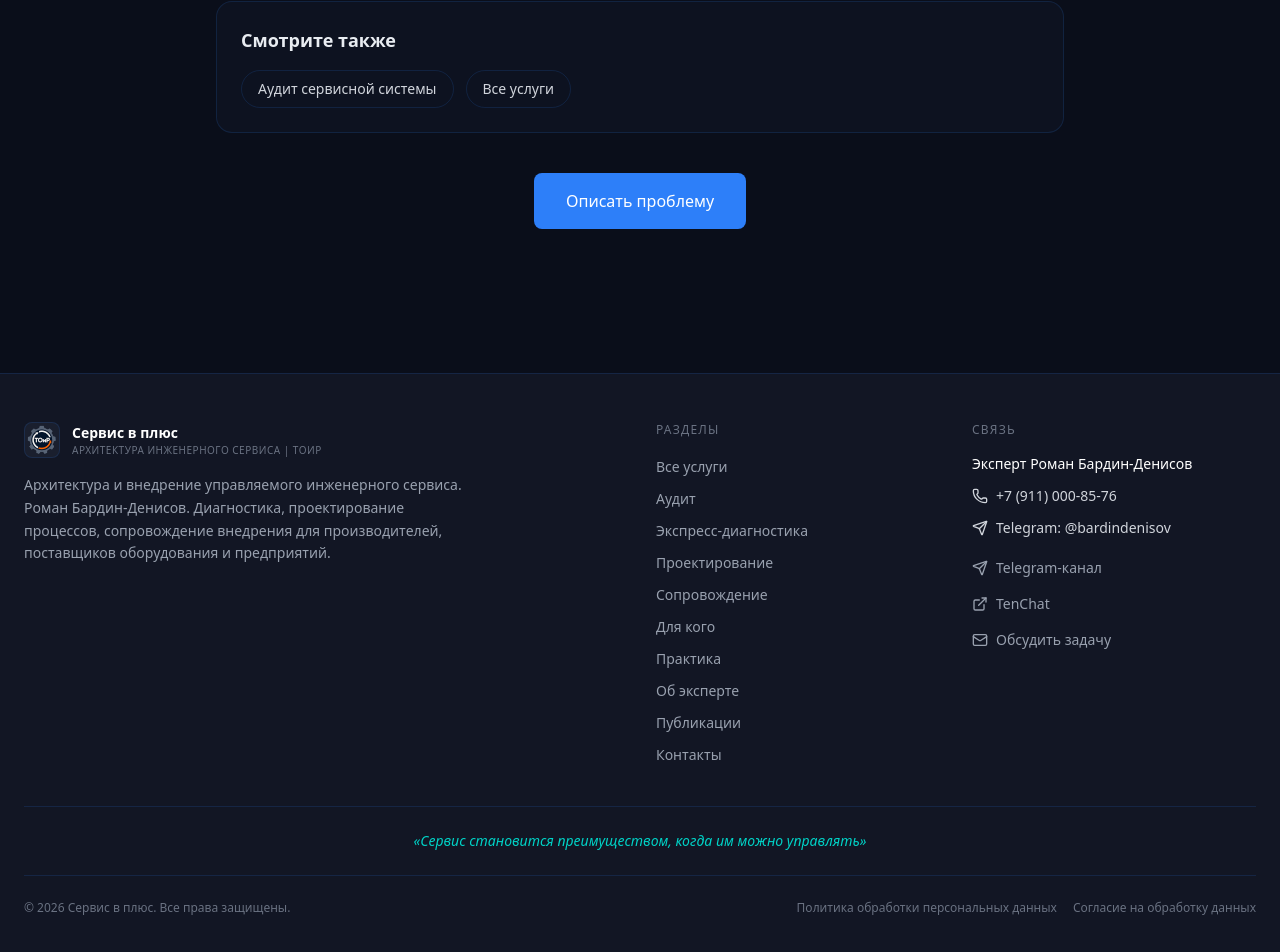
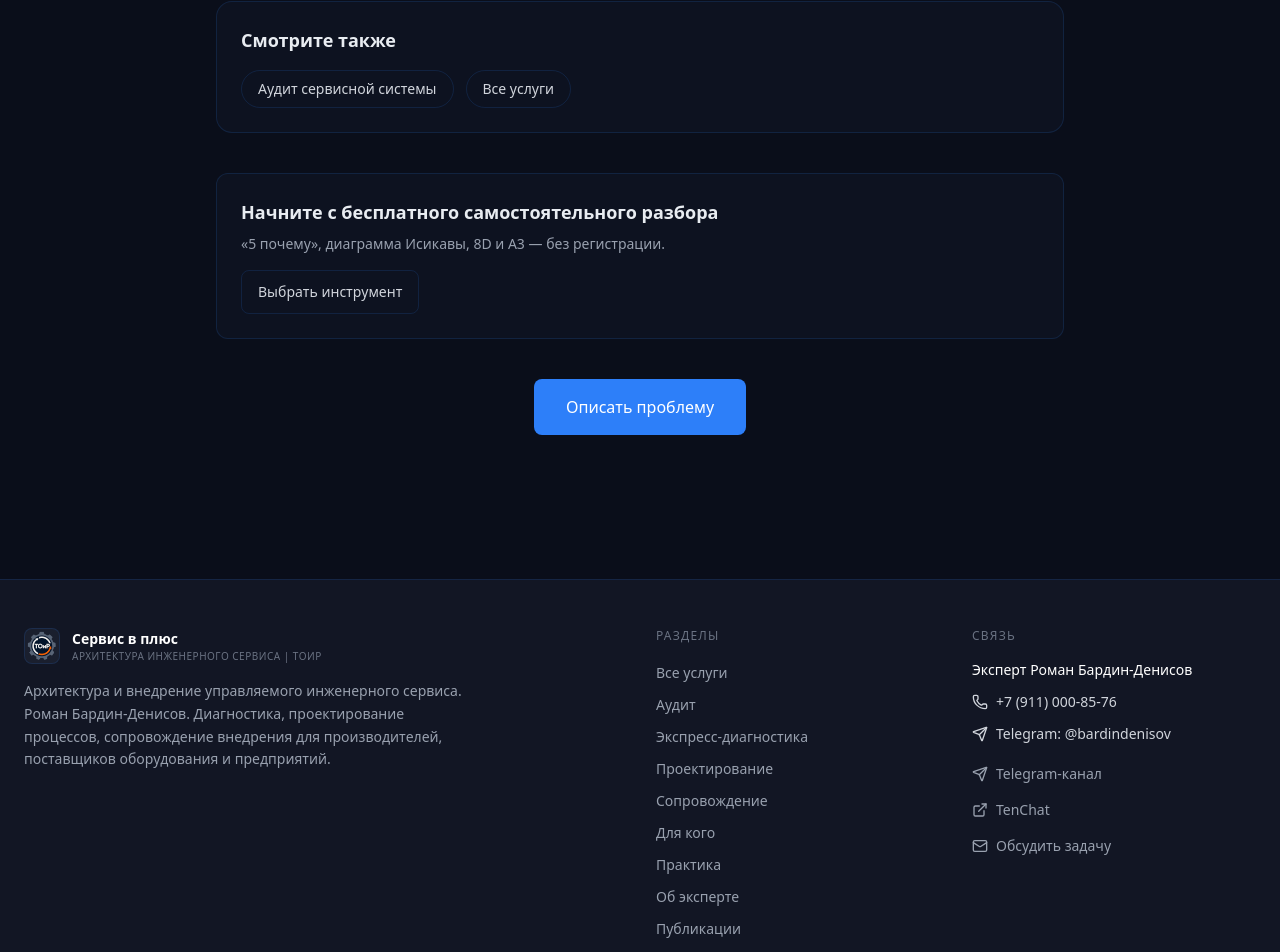
Before and after one commit to bardindenisovr/engservicepluse, a Next.js app: page /services/express in a window 1280 px wide. Shown: the part 1395-2347 px from the top of the page. Built offline with nearby package versions, Linux system fonts and the light colour scheme; no server answers.

Commit message:
Инструменты: форма «Обсудить задачу» после сохранения/экспорта в «5 почему» (п. 5.1, разд. 8); CTA «Выбрать инструмент» на страницах услуг

```diff
--- a/src/app/tools/5why/FiveWhy.tsx
+++ b/src/app/tools/5why/FiveWhy.tsx
@@ -3,6 +3,7 @@
 import { useEffect, useRef, useState } from "react";
 import Link from "next/link";
 import styles from "./five-why.module.css";
+import DiscussTaskForm from "@/components/tools/DiscussTaskForm";
 
 type Action = { text: string; owner: string; due: string; done: boolean };
 type Analysis = { problem: string; whys: string[]; evidence: string[]; root: string; actions: Action[] };
@@ -17,6 +18,7 @@ export default function FiveWhy() {
   const [data, setData] = useState<Analysis>(blank);
   const [ready, setReady] = useState(false);
   const [message, setMessage] = useState("");
+  const [after, setAfter] = useState<"" | "saved" | "exported">("");
   const input = useRef<HTMLInputElement>(null);
   useEffect(() => {
     try { const raw = localStorage.getItem(KEY); if (raw) { const parsed: unknown = JSON.parse(raw); if (valid(parsed)) setData(parsed); else setMessage("Сохранённый черновик имеет неподдерживаемый формат."); } }
@@ -31,6 +33,11 @@ export default function FiveWhy() {
   function download() {
     const url = URL.createObjectURL(new Blob([JSON.stringify(data, null, 2)], { type: "application/json" }));
     const a = document.createElement("a"); a.href = url; a.download = "5why-analysis.json"; a.click(); setTimeout(() => URL.revokeObjectURL(url), 1000);
+    setAfter("exported");
+  }
+  function saveNow() {
+    try { localStorage.setItem(KEY, JSON.stringify(data)); setMessage("Анализ сохранён в этом браузере."); setAfter("saved"); }
+    catch { setMessage("Сохранение недоступно. Скачайте JSON, чтобы не потерять данные."); }
   }
   async function load(file?: File) {
     if (!file) return;
@@ -49,7 +56,7 @@ export default function FiveWhy() {
     <p>Двигайтесь от наблюдаемой проблемы к проверяемым причинам. Пять уровней — ориентир, а не обязательное условие. Не подменяйте факты предположениями.</p>
     <p className={styles.notice}>Первая версия для сайта: данные сохраняются только в этом браузере. Серверного сохранения и синхронизации пока нет. Не вводите конфиденциальные сведения. Поля исключены из записи Вебвизора.</p>
     <div className={styles.toolbar}>
-      <button onClick={download}>Скачать JSON</button><button onClick={() => input.current?.click()}>Импорт JSON</button><button onClick={() => window.print()}>Печать / PDF</button>
+      <button onClick={saveNow}>Сохранить</button><button onClick={download}>Скачать JSON</button><button onClick={() => input.current?.click()}>Импорт JSON</button><button onClick={() => { window.print(); setAfter("exported"); }}>Печать / PDF</button>
       <button onClick={() => { if (window.confirm("Очистить текущий анализ? Сначала скачайте резервную копию.")) { setData(blank()); setMessage(""); } }}>Новый анализ</button>
       <input ref={input} type="file" accept=".json,application/json" hidden onChange={e => { void load(e.target.files?.[0]); e.target.value = ""; }} />
     </div>
@@ -81,6 +88,6 @@ export default function FiveWhy() {
     <button disabled={data.actions.length >= 100} onClick={() => setData(d => ({ ...d, actions: [...d.actions, { text: "", owner: "", due: "", done: false }] }))}>Добавить действие</button>
     </fieldset></div>
     <aside className={styles.cta}><h2>Продолжить разбор в отчёте 8D</h2><p>Цепочка причин, корневая причина и план действий подставятся в отчёт 8D автоматически — вводить заново не нужно.</p><Link href="/tools/8d.html?from=5why">Перенести в 8D →</Link></aside>
-    <aside className={styles.cta}><h2>Нужна помощь с разбором?</h2><p>Перейдите на страницу контактов, чтобы обсудить задачу. Содержимое анализа автоматически не передаётся.</p><Link href="/contacts">Обсудить задачу →</Link></aside>
+    {after && <aside className={styles.cta}><h2>{after === "saved" ? "Анализ сохранён. Что проверить дальше?" : "Файл готов. Нужна помощь с проверкой выводов?"}</h2><p>Опишите ситуацию — обсудим, какие причины проверить первыми и какие действия запустить. Содержимое анализа автоматически не передаётся.</p><DiscussTaskForm sourceTool="5why" sourcePage="/tools/5why" /></aside>}
   </section>;
 }
--- a/src/components/ServicePageLayout.tsx
+++ b/src/components/ServicePageLayout.tsx
@@ -82,6 +82,18 @@ export default function ServicePageLayout({ service }: { service: ServicePage })
         </section>
       )}
 
+      {/* CTA раздела «Инструменты» */}
+      <section className="mt-10 p-6 rounded-xl border border-[var(--border-subtle)] bg-[var(--graphite)]/30">
+        <h2 className="text-lg font-semibold mb-2">Начните с бесплатного самостоятельного разбора</h2>
+        <p className="text-sm text-gray-400 mb-4">«5 почему», диаграмма Исикавы, 8D и А3 — без регистрации.</p>
+        <Link
+          href="/tools"
+          className="inline-flex items-center gap-2 px-4 py-2 rounded-lg border border-[var(--border-subtle)] text-sm text-gray-300 hover:text-white hover:border-[var(--electric-blue)]/50 transition-colors min-h-[44px]"
+        >
+          Выбрать инструмент
+        </Link>
+      </section>
+
       {/* Повторный CTA */}
       <section className="mt-10 text-center">
         <Link
```
